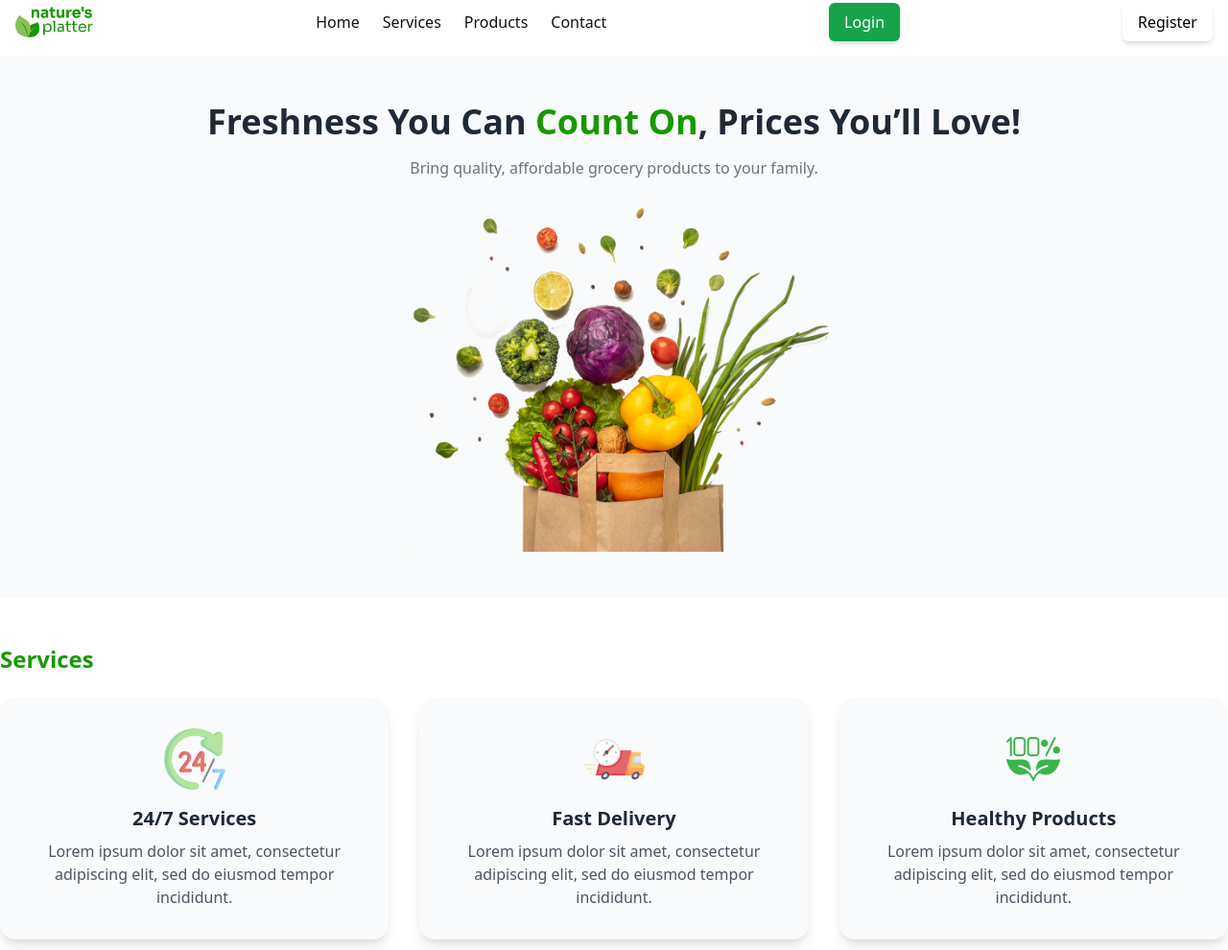
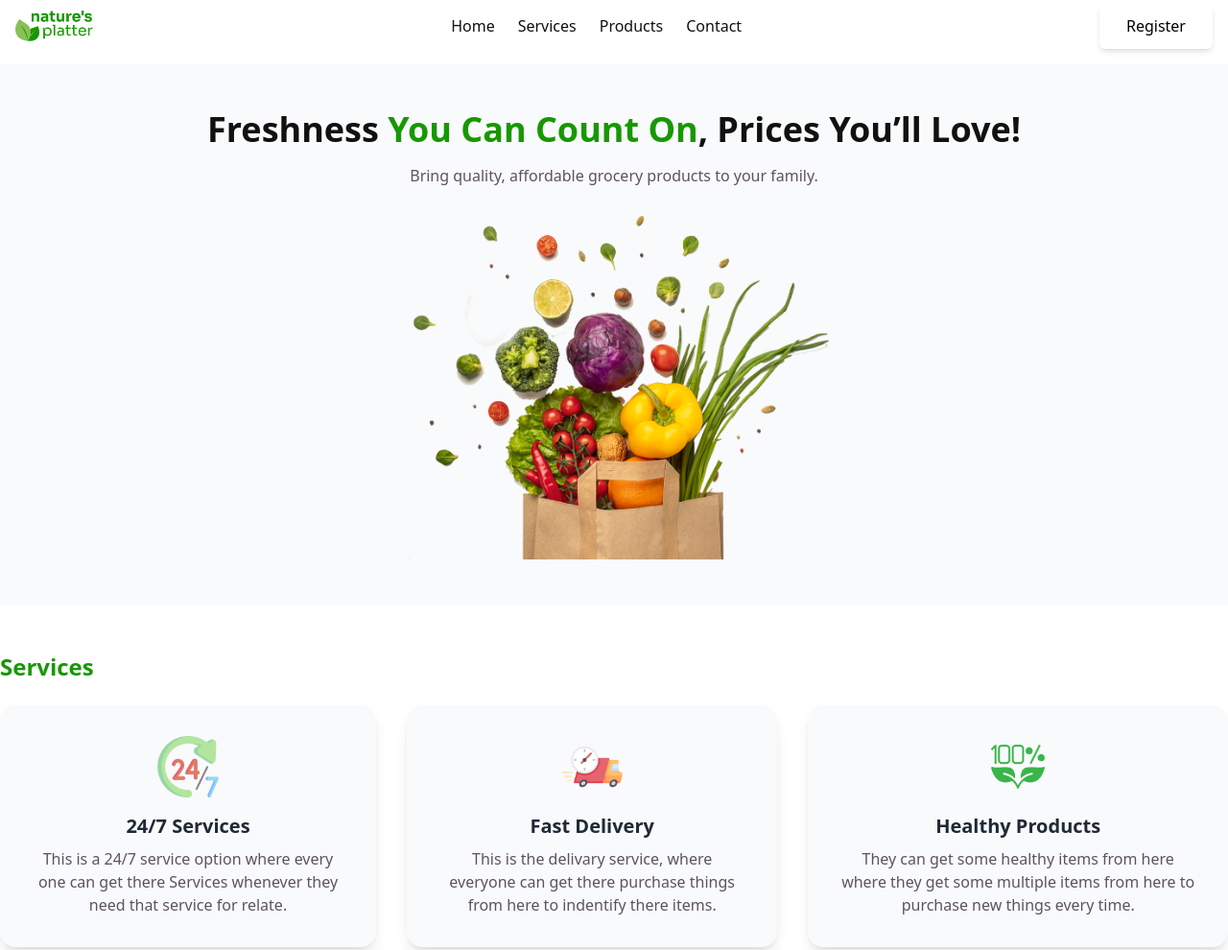
Before and after one commit to walidkhan181/assignment-3, a plain HTML site: page index.html in a window 1280 px wide. Shown: the part 13-1003 px from the top of the page at 96% size. Drawn offline with nearby package versions, Linux system fonts and the light colour scheme.

Commit message:
another update of codes

```diff
--- a/index.html
+++ b/index.html
@@ -14,18 +14,18 @@
           <img src="c2-assets/logo-header.png" alt="Logo-header" class="h-8" />
         </div>
         <nav class="hidden md:flex space-x-6">
-          <a href="#" class="text-[#111111] hover:text-green-700">Home</a>
-          <a href="#" class="text-[#111111] hover:text-green-700">Services</a>
-          <a href="#" class="text-[#111111] hover:text-green-700">Products</a>
-          <a href="#" class="text-[#111111] hover:text-green-700">Contact</a>
+          <a href="" class="text-[#111111] hover:text-red-700">Home</a>
+          <a href="" class="text-[#111111] hover:text-red-700">Services</a>
+          <a href="" class="text-[#111111] hover:text-red-700">Products</a>
+          <a href="" class="text-[#111111] hover:text-red-700">Contact</a>
         </nav>
-        <button
-          class="bg-green-600 text-white px-4 py-2 rounded-md shadow-md hover:bg-green-700"
+        <!-- <button
+          class="bg-[#179800] text-white px-7 py-3 rounded-md shadow-md hover:bg-green-700"
         >
           Login
-        </button>
+        </button> -->
         <button
-          class="bg-[#FFFFFF]text-[##111111] px-4 py-2 rounded-md shadow-md hover:bg-green-700"
+          class="bg-[#FFFFFF]text-[##111111] px-7 py-3 rounded-md shadow-md hover:bg-green-700"
         >
           Register
         </button>
@@ -35,11 +35,11 @@
     <!-- Hero Section -->
     <section class="bg-gray-50 text-center py-12">
       <div class="container mx-auto">
-        <h1 class="text-4xl font-bold text-gray-800">
-          Freshness You Can <span class="text-[#179800]">Count On</span>, Prices
+        <h1 class="text-4xl font-bold text-[#111111]">
+          Freshness <span class="text-[#179800]">You Can Count On</span>, Prices
           You’ll Love!
         </h1>
-        <p class="text-gray-500 mt-4">
+        <p class="text-[#5D5360] mt-4">
           Bring quality, affordable grocery products to your family.
         </p>
         <div class="mt-6">
@@ -66,9 +66,9 @@
               class="w-16 h-16 mb-4"
             />
             <h3 class="text-xl font-bold text-gray-800">24/7 Services</h3>
-            <p class="text-gray-600 mt-2 text-center">
-              Lorem ipsum dolor sit amet, consectetur adipiscing elit, sed do
-              eiusmod tempor incididunt.
+            <p class="text-[#5D5360] mt-2 text-center">
+              This is a 24/7 service option where every one can get there
+              Services whenever they need that service for relate.
             </p>
           </div>
           <div
@@ -80,9 +80,9 @@
               class="w-16 h-16 mb-4"
             />
             <h3 class="text-xl font-bold text-gray-800">Fast Delivery</h3>
-            <p class="text-gray-600 mt-2 text-center">
-              Lorem ipsum dolor sit amet, consectetur adipiscing elit, sed do
-              eiusmod tempor incididunt.
+            <p class="text-[#5D5360] mt-2 text-center">
+              This is the delivary service, where everyone can get there
+              purchase things from here to indentify there items.
             </p>
           </div>
           <div
@@ -94,9 +94,9 @@
               class="w-16 h-16 mb-4"
             />
             <h3 class="text-xl font-bold text-gray-800">Healthy Products</h3>
-            <p class="text-gray-600 mt-2 text-center">
-              Lorem ipsum dolor sit amet, consectetur adipiscing elit, sed do
-              eiusmod tempor incididunt.
+            <p class="text-[#5D5360] mt-2 text-center">
+              They can get some healthy items from here where they get some
+              multiple items from here to purchase new things every time.
             </p>
           </div>
         </div>
@@ -360,11 +360,12 @@
             <img
               src="c2-assets/logo-footer.png"
               alt="Nature's Logo"
-              class="w-24 h-24 mb-4"
+              class="w-26 h-27 mb-4"
             />
             <p class="text-sm">
               Discover a world of treats, toys, and essentials handpicked for
-              your furry friends.
+              your furry friends. and descover more things into the website. to
+              get to know.
             </p>
           </div>
 
```
